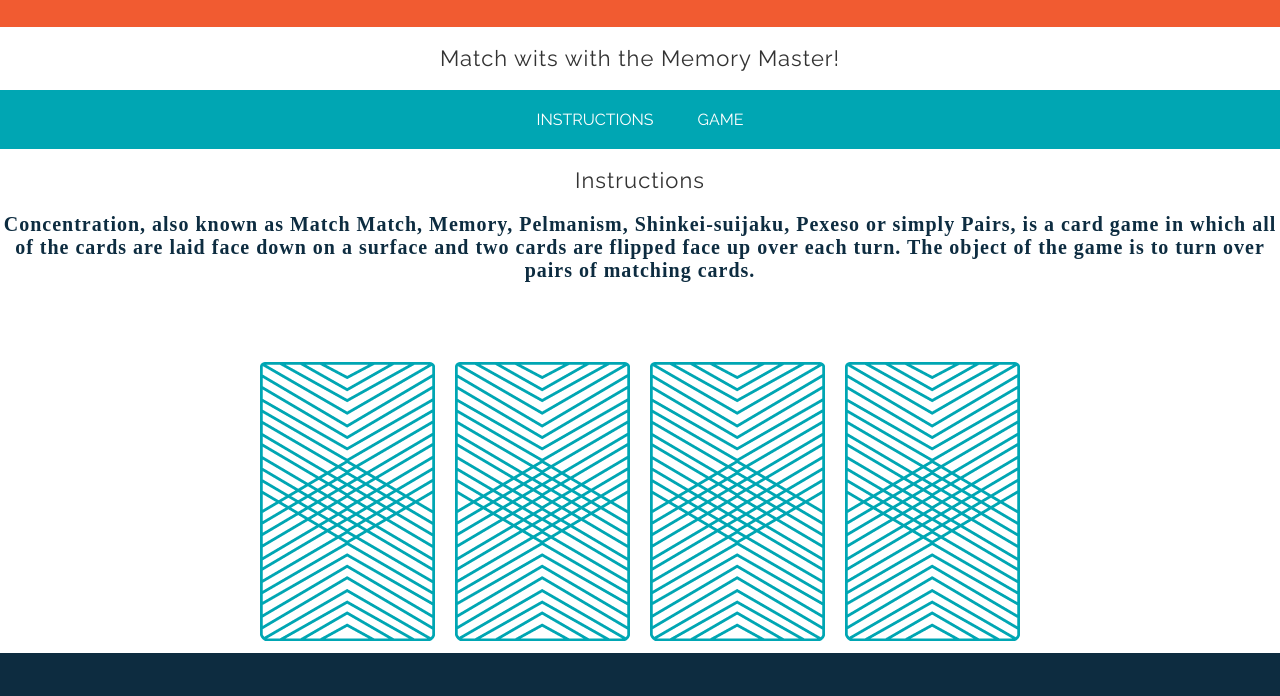
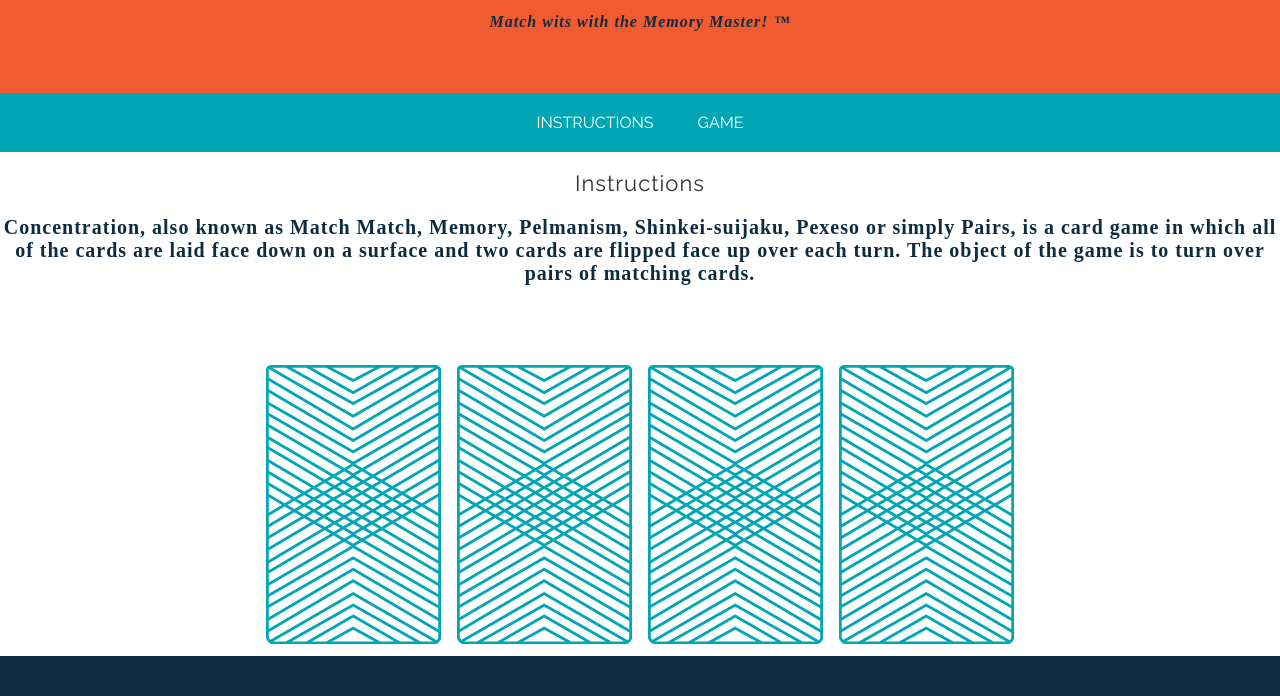
Before and after one commit to beaudaignault/wdi-fundamentals-memorygame, a plain HTML site: page index.html in a window 1280 px wide. Shown: the part 86-782 px from the top of the page. Drawn offline with Linux system fonts and the light colour scheme; a web font is replaced by a local one.

Commit message:
unit 11.6 final assignment

```diff
--- a/index.html
+++ b/index.html
@@ -8,8 +8,9 @@
 <body>
 	<header>
 		<h1>Memory Game</h1>
+			<p><em>Match wits with the Memory Master! &trade;</em></p>
+
 	</header>
-	<h2>Match wits with the Memory Master!</h2>
 	<nav>
 		<a href="#">Instructions</a>
 		<a href="#">Game</a>
@@ -18,12 +19,7 @@
 		<h2>Instructions</h2>
 		<p>Concentration, also known as Match Match, Memory, Pelmanism, Shinkei-suijaku, Pexeso or simply Pairs, is a card game in which all of the cards are laid face down on a surface and two cards are flipped face up over each turn. The object of the game is to turn over pairs of matching cards.</p>
 
-		<div>
-			<img src="images/back.png" alt="Queen of Diamonds">
-			<img src="images/back.png" alt="Queen of Hearts">
-			<img src="images/back.png" alt="King odf Diamonds">
-			<img src="images/back.png" alt="King of Hearts">
-		</div>
+		<div id="game-board" class="board clearfix"></div>
 	</main>
 	<footer class="clearfix">
 		<p>Memory Card Game's <a href="#">Twitter</a> feed.</p>
--- a/js/main.js
+++ b/js/main.js
@@ -32,15 +32,26 @@ var checkForMatch = function() {
 			alert("Sorry, try again.");
 		}
 	}
-}
+};
 
-var flipCard = function(cardId) {
-
+var flipCard = function() {
+	var cardId = this.getAttribute( 'data-id' );
 	console.log("The user flipped a " + cards[cardId].rank);
 	cardsInPlay.push(cards[cardId].rank);
 	console.log(cards[cardId].cardImage);
 	console.log(cards[cardId].suit);
+	this.setAttribute('src', cards[cardId].cardImage);
+
 	checkForMatch();
 };
-	flipCard(0);
-	flipCard(2);
+var createBoard = function() {
+	for (var i = 0; i < cards.length; i++) {
+		var cardElement = document.createElement( 'img' );
+		cardElement.setAttribute( 'src', 'images/back.png' );
+		cardElement.setAttribute( 'data-id', i );//[i]?
+		cardElement.addEventListener( 'click', flipCard );
+		document.getElementById('game-board').appendChild(cardElement);
+	}
+};
+
+	 createBoard();
--- a/styles.css
+++ b/styles.css
@@ -7,6 +7,9 @@ body {
 header {
     background-color: #f15b31;
     padding: 30px 20px;
+}
+header p {
+    font-size: 16px;
 }
 h1 {
     font-family: "Raleway", sans-serif;
```
